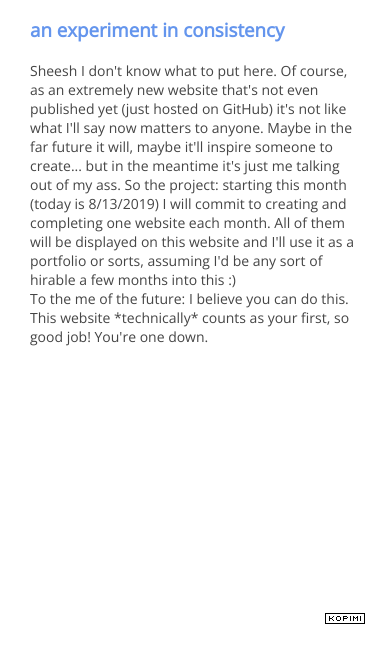
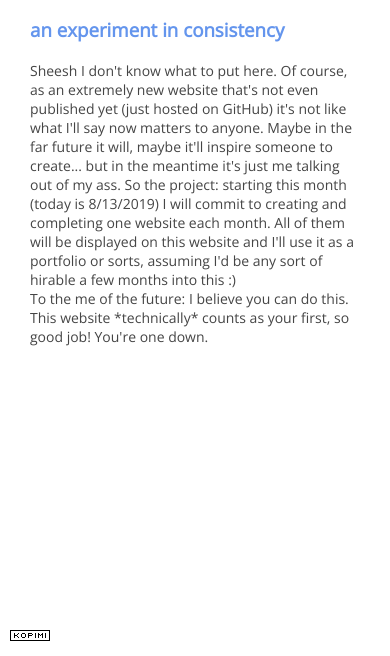
Before and after one commit to camcam2015/OMOW, a plain HTML site: page index.html in a window 390 px wide. Shown: the part 190-846 px from the top of the page. Drawn offline with nearby package versions, Linux system fonts and the light colour scheme.

Commit message:
Added footer, tweaked kopimi position

```diff
--- a/index.html
+++ b/index.html
@@ -33,7 +33,6 @@
             <div class="main-text">
                 <h1>One Month, One Website</h1>
                 <h3 style="color: cornflowerblue">an experiment in consistency</h3>
-
                 <p>
                     Sheesh I don't know what to put here. Of course, as an extremely new website that's not even published yet (just hosted on GitHub)
                     it's not like what I'll say now matters to anyone. Maybe in the far future it will, maybe it'll inspire someone to create... but in the
@@ -42,7 +41,9 @@
                     I'd be any sort of hirable a few months into this :)
                 </p>
                 <p>To the me of the future: I believe you can do this. This website *technically* counts as your first, so good job! You're one down.</p>
+            </div>
 
+            <div class="main-footer">
                 <a id="kopimi" href="https://www.kopimi.com/">
                     <img src="./icons/kopimi.gif" alt="click me please :)">
                 </a>
--- a/style.css
+++ b/style.css
@@ -87,6 +87,10 @@ nav {
 }
 
 .main-wrapper {
+    display: grid;
+    grid-template-rows: auto 30px;
+    grid-template-columns: auto;
+
     grid-column-start: 2;
     grid-column-end: 3;
     grid-row-start: 1;
@@ -97,6 +101,17 @@ nav {
 .main-text {
     width: 50%;
     padding: 30px;
+
+    grid-row-start: 1;
+    grid-row-end: 2;
+    grid-column-start: 1;
+}
+
+.main-footer {
+    size: auto;
+    grid-row-start: 2;
+    grid-row-end: 3;
+    grid-column-start: 1;
 }
 
 .flex-wrapper {
@@ -182,4 +197,9 @@ nav {
 
         align-content: center;
     }
+
+    #kopimi {
+        padding: 10px;
+        position: inherit;
+    }
 }
```
